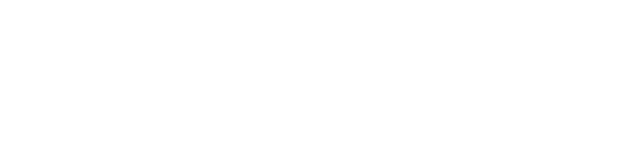
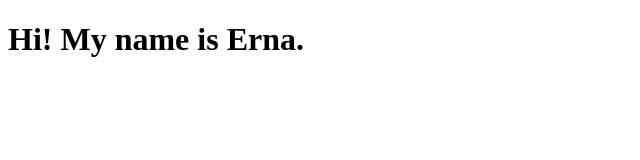
Before and after one commit to ooernica/Hello_World, a plain HTML site: page index.html in a window 1280 px wide. Shown: the whole page, without its empty margins (0-640 px from the left). Drawn offline with Linux system fonts and the light colour scheme.

Commit message:
Added H1 with my name onto index.html

```diff
--- a/index.html
+++ b/index.html
@@ -7,6 +7,6 @@
     <title>Document</title>
 </head>
 <body>
-
+    <h1> Hi! My name is Erna.</h1>
 </body>
 </html>
```
